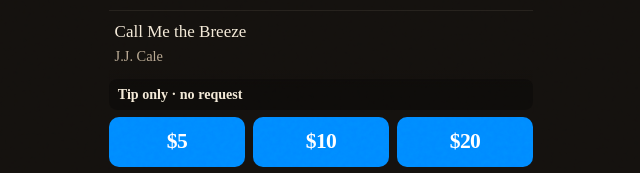
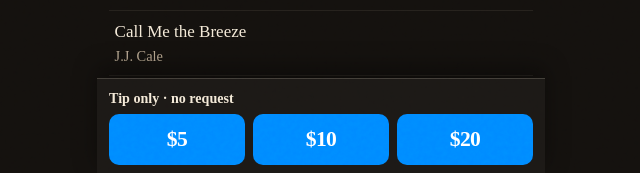
Before and after one commit to dmoniker/rustycagetrio, a Next.js app: page /live in a window 1280 px wide. Shown: the part 624-797 px from the top of the page, without its empty margins (319-959 px from the left). Built offline with nearby package versions, Linux system fonts and the light colour scheme.

Commit message:
Lift the /live tip dock off the scrolling setlist.
Solid dark bar, hairline, and a soft top shadow so the status line and $5/$10/$20 stay readable against the list.

Co-authored-by: Darcy Menard <dmoniker@users.noreply.github.com>

```diff
--- a/app/globals.css
+++ b/app/globals.css
@@ -556,11 +556,12 @@ body.live-hub::before {
   width: min(28rem, 100%);
   height: 100dvh;
   margin: 0 auto;
-  padding: 0.55rem 0.75rem calc(0.55rem + env(safe-area-inset-bottom, 0px));
+  padding: 0.55rem 0 0;
 }
 
 .live-top {
   flex: 0 0 auto;
+  padding: 0 0.75rem;
 }
 
 .live-brand {
@@ -627,6 +628,7 @@ body.live-hub::before {
   flex: 1 1 auto;
   min-height: 0;
   overflow: auto;
+  padding: 0 0.75rem 0.35rem;
   -webkit-overflow-scrolling: touch;
 }
 
@@ -674,15 +676,14 @@ body.live-hub::before {
   position: sticky;
   bottom: 0;
   z-index: 5;
-  padding-top: 0.55rem;
-  background: linear-gradient(180deg, transparent, #14110e 18%);
+  padding: 0.65rem 0.75rem calc(0.7rem + env(safe-area-inset-bottom, 0px));
+  background: #1c1916;
+  border-top: 1px solid rgba(244, 234, 216, 0.18);
+  box-shadow: 0 -10px 22px rgba(0, 0, 0, 0.38);
 }
 
 .live-note {
   margin: 0 0 0.45rem;
-  padding: 0.4rem 0.55rem;
-  border-radius: 8px;
-  background: rgba(0, 0, 0, 0.28);
   color: #f4ead8;
   font-size: 0.88rem;
   font-weight: 650;
```
